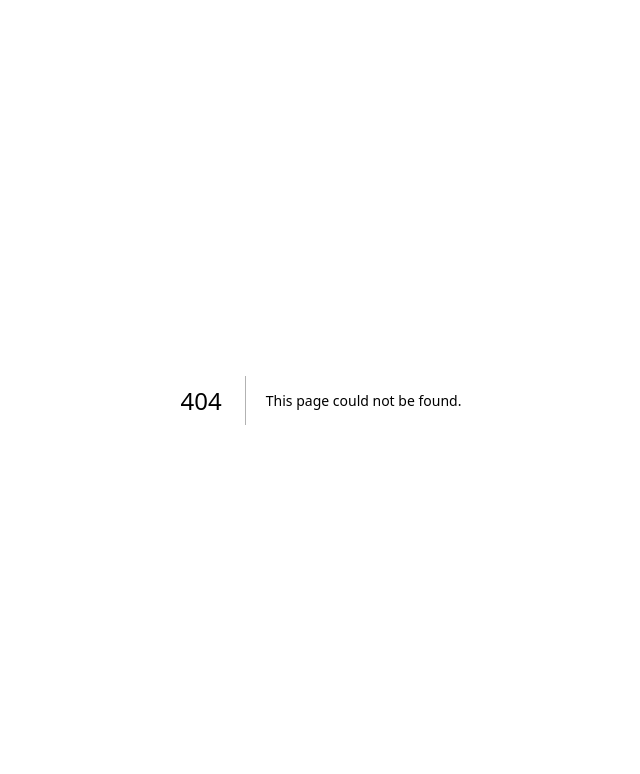
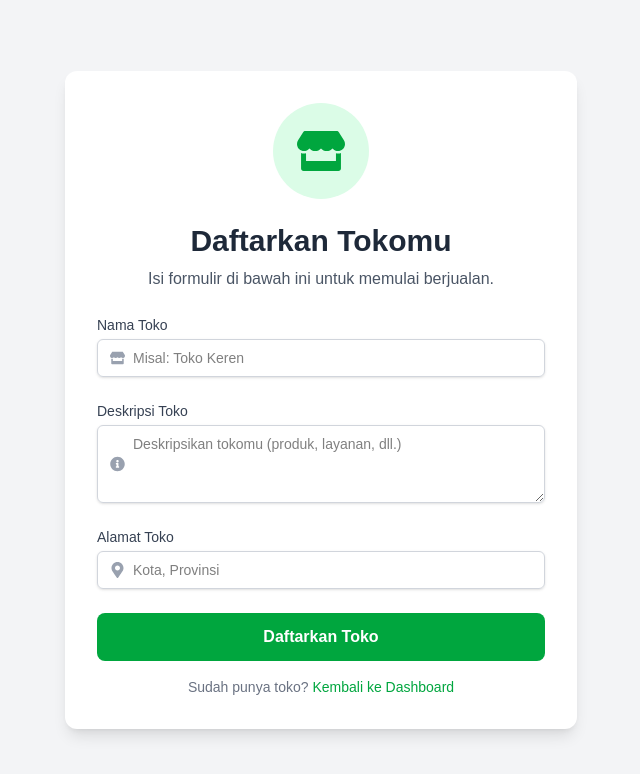
Before and after one commit to difhaels/dexx-fe, a Next.js app: page /seller/register in a window 1280 px wide. Before the commit this address had no page. Shown: the top 774 px of the page, without its empty margins (319-959 px from the left). Built offline with nearby package versions, Linux system fonts and the light colour scheme.

Commit message:
register seller v1

```diff
--- /dev/null
+++ b/src/app/seller/daftar/page.js
@@ -0,0 +1,34 @@
+import Head from 'next/head';
+import Link from 'next/link';
+import { FaStore, FaMagic, FaArrowRight } from 'react-icons/fa';
+
+export default function SellerWelcomePage() {
+  return (
+    <div className="flex min-h-screen items-center justify-center bg-gray-100 p-4">
+      <Head>
+        <title>Buka Toko | MyMarketplace</title>
+      </Head>
+
+      <div className="w-full max-w-lg rounded-xl bg-white p-8 text-center shadow-lg">
+        {/* Placeholder untuk Ilustrasi */}
+        <div className="mx-auto mb-6 flex h-24 w-24 items-center justify-center rounded-full bg-indigo-100 text-indigo-600">
+          <FaMagic className="text-5xl" />
+        </div>
+
+        <h1 className="mb-2 text-3xl font-bold text-gray-800">
+          Kamu belum membuka toko.
+        </h1>
+        <p className="mb-6 text-gray-600">
+          Ayo mulai berbisnis di sini. Daftarkan tokomu sekarang dan jangkau lebih banyak pembeli!
+        </p>
+
+        <a href="./daftar/register.js">
+          <span className="inline-flex items-center space-x-2 rounded-lg bg-indigo-600 px-6 py-3 font-semibold text-white transition-transform hover:scale-105 hover:bg-indigo-700">
+            <span>Buka Toko Sekarang</span>
+            <FaArrowRight />
+          </span>
+        </a>
+      </div>
+    </div>
+  );
+}
--- /dev/null
+++ b/src/app/seller/register/page.js
@@ -0,0 +1,107 @@
+"use client";
+import Head from 'next/head';
+import { useState } from 'react';
+import Link from 'next/link';
+import { FaStore, FaInfoCircle, FaMapMarkerAlt } from 'react-icons/fa';
+
+export default function RegisterStorePage() {
+  const [storeName, setStoreName] = useState('');
+  const [description, setDescription] = useState('');
+  const [storeAddress, setStoreAddress] = useState('');
+
+  const handleRegister = (e) => {
+    e.preventDefault();
+    // Di sini akan ada logika untuk mengirim data ke smart contract
+    // atau backend untuk membuat toko baru.
+    console.log('Registering new store with:', { storeName, description, storeAddress });
+    alert('Registrasi toko berhasil! Anda akan diarahkan ke dashboard.');
+    // Contoh: router.push('/seller/dashboard');
+  };
+
+  return (
+    <div className="flex min-h-screen items-center justify-center bg-gray-100 p-4">
+      <Head>
+        <title>Daftar Toko | MyMarketplace</title>
+      </Head>
+
+      <div className="w-full max-w-lg rounded-xl bg-white p-8 shadow-lg">
+        <div className="mx-auto mb-6 flex h-24 w-24 items-center justify-center rounded-full bg-green-100 text-green-600">
+          <FaStore className="text-5xl" />
+        </div>
+
+        <h1 className="mb-2 text-center text-3xl font-bold text-gray-800">
+          Daftarkan Tokomu
+        </h1>
+        <p className="mb-6 text-center text-gray-600">
+          Isi formulir di bawah ini untuk memulai berjualan.
+        </p>
+
+        <form onSubmit={handleRegister} className="space-y-6">
+          <div>
+            <label htmlFor="storeName" className="block text-sm font-medium text-gray-700">
+              Nama Toko
+            </label>
+            <div className="mt-1 flex items-center rounded-md border border-gray-300 shadow-sm">
+              <FaStore className="ml-3 text-gray-400" />
+              <input
+                type="text"
+                id="storeName"
+                value={storeName}
+                onChange={(e) => setStoreName(e.target.value)}
+                required
+                className="block w-full rounded-md py-2 pl-2 pr-3 focus:outline-none sm:text-sm"
+                placeholder="Misal: Toko Keren"
+              />
+            </div>
+          </div>
+
+          <div>
+            <label htmlFor="description" className="block text-sm font-medium text-gray-700">
+              Deskripsi Toko
+            </label>
+            <div className="mt-1 flex items-center rounded-md border border-gray-300 shadow-sm">
+              <FaInfoCircle className="ml-3 text-gray-400" />
+              <textarea
+                id="description"
+                value={description}
+                onChange={(e) => setDescription(e.target.value)}
+                rows="3"
+                className="block w-full rounded-md py-2 pl-2 pr-3 focus:outline-none sm:text-sm"
+                placeholder="Deskripsikan tokomu (produk, layanan, dll.)"
+              ></textarea>
+            </div>
+          </div>
+
+          <div>
+            <label htmlFor="storeAddress" className="block text-sm font-medium text-gray-700">
+              Alamat Toko
+            </label>
+            <div className="mt-1 flex items-center rounded-md border border-gray-300 shadow-sm">
+              <FaMapMarkerAlt className="ml-3 text-gray-400" />
+              <input
+                type="text"
+                id="storeAddress"
+                value={storeAddress}
+                onChange={(e) => setStoreAddress(e.target.value)}
+                required
+                className="block w-full rounded-md py-2 pl-2 pr-3 focus:outline-none sm:text-sm"
+                placeholder="Kota, Provinsi"
+              />
+            </div>
+          </div>
+
+          <button
+            type="submit"
+            className="w-full rounded-lg bg-green-600 py-3 font-semibold text-white transition-colors hover:bg-green-700 focus:outline-none"
+          >
+            Daftarkan Toko
+          </button>
+        </form>
+
+        <p className="mt-4 text-center text-sm text-gray-500">
+          Sudah punya toko? <Link href="/seller/dashboard"><span className="font-medium text-green-600 hover:text-green-500">Kembali ke Dashboard</span></Link>
+        </p>
+      </div>
+    </div>
+  );
+}
```
